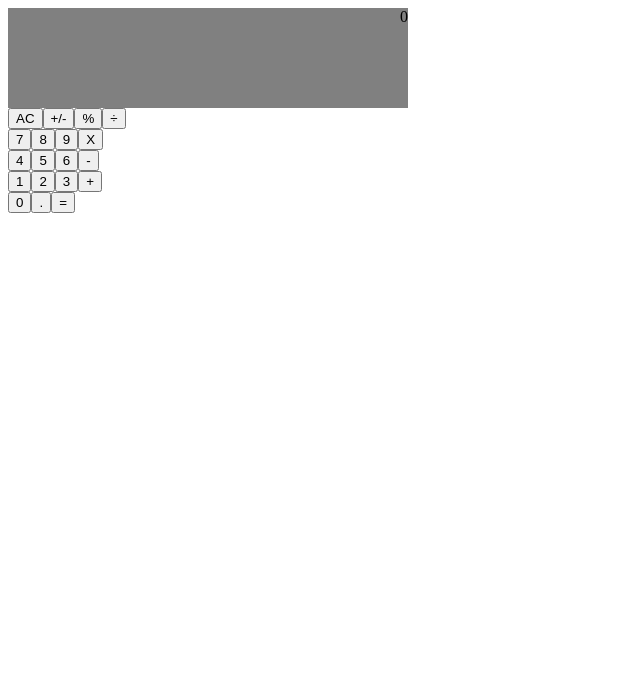
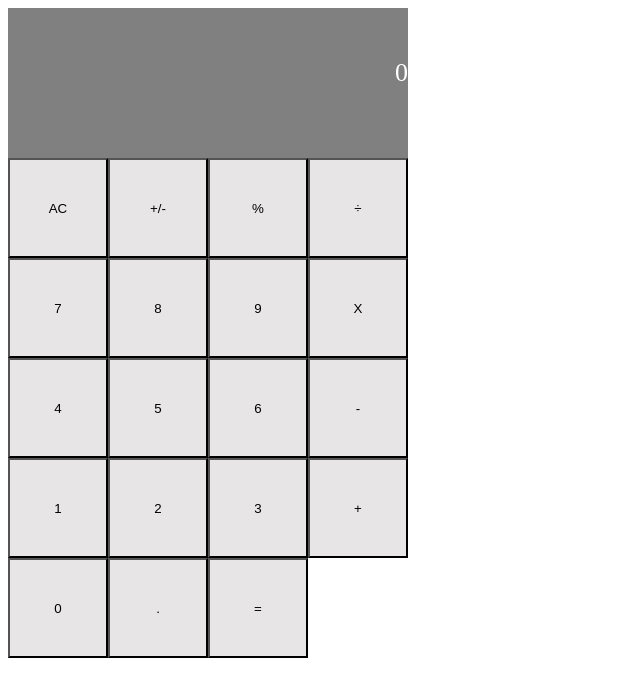
Before and after one commit to imran5644/react-calculator-app, a React (Create React App) app: page / in a window 1280 px wide. Shown: the top 696 px of the page, without its empty margins (0-640 px from the left). Built offline with nearby package versions, Linux system fonts and the light colour scheme.

Commit message:
Fix css linter error

```diff
--- a/src/stylesheet/Button.css
+++ b/src/stylesheet/Button.css
@@ -0,0 +1,6 @@
+.Button {
+  display: inline-block;
+  width: 100px;
+  height: 100px;
+  background-color: rgb(231, 229, 229);
+}
--- a/src/stylesheet/Display.css
+++ b/src/stylesheet/Display.css
@@ -1,6 +1,9 @@
 .Display {
-    text-align: right;
-    background-color: gray;
-    width: 400px;
-    height: 100px;
-  }
+  text-align: right;
+  background-color: gray;
+  width: 400px;
+  height: 100px;
+  color: white;
+  padding-top: 50px;
+  font-size: 26px;
+}
```
